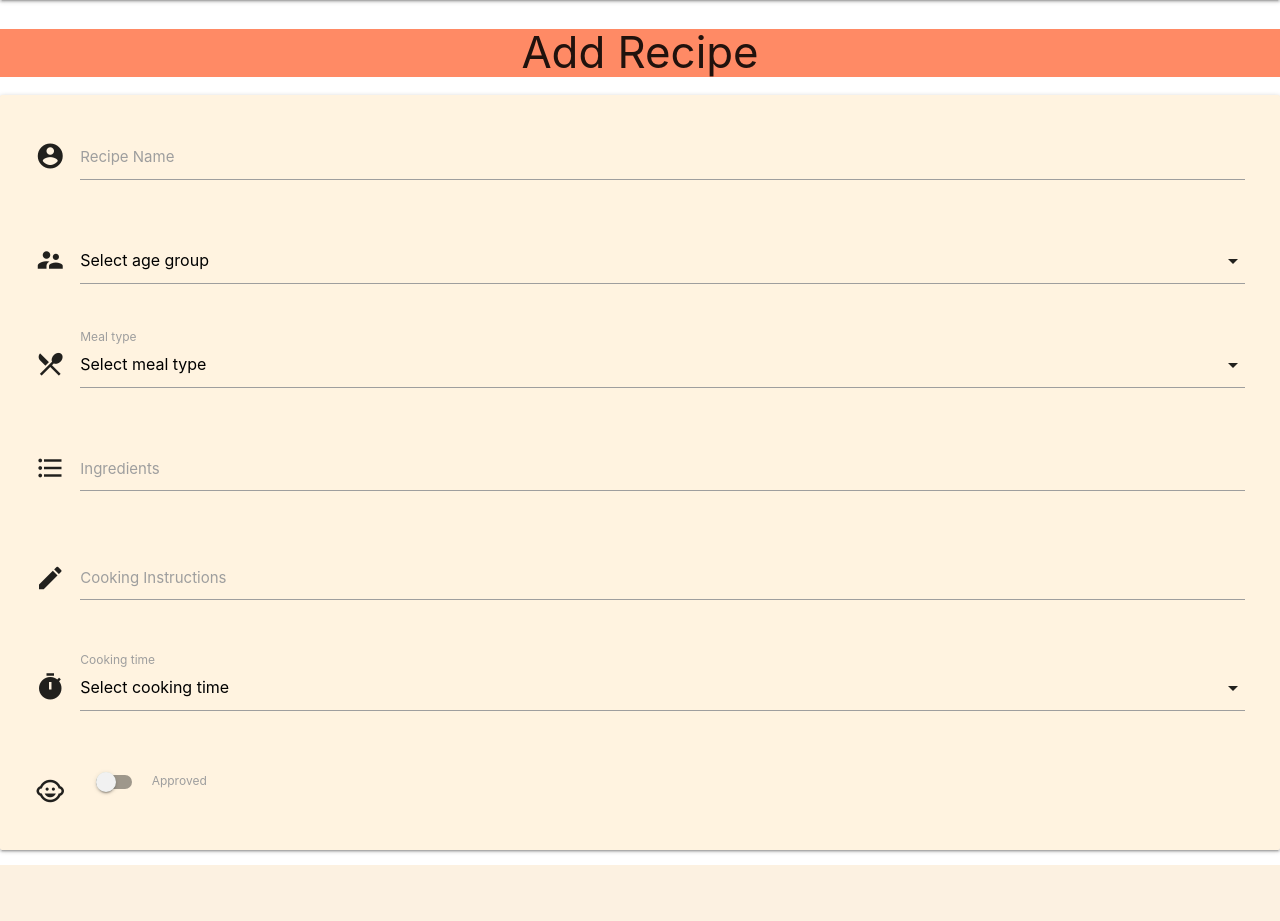
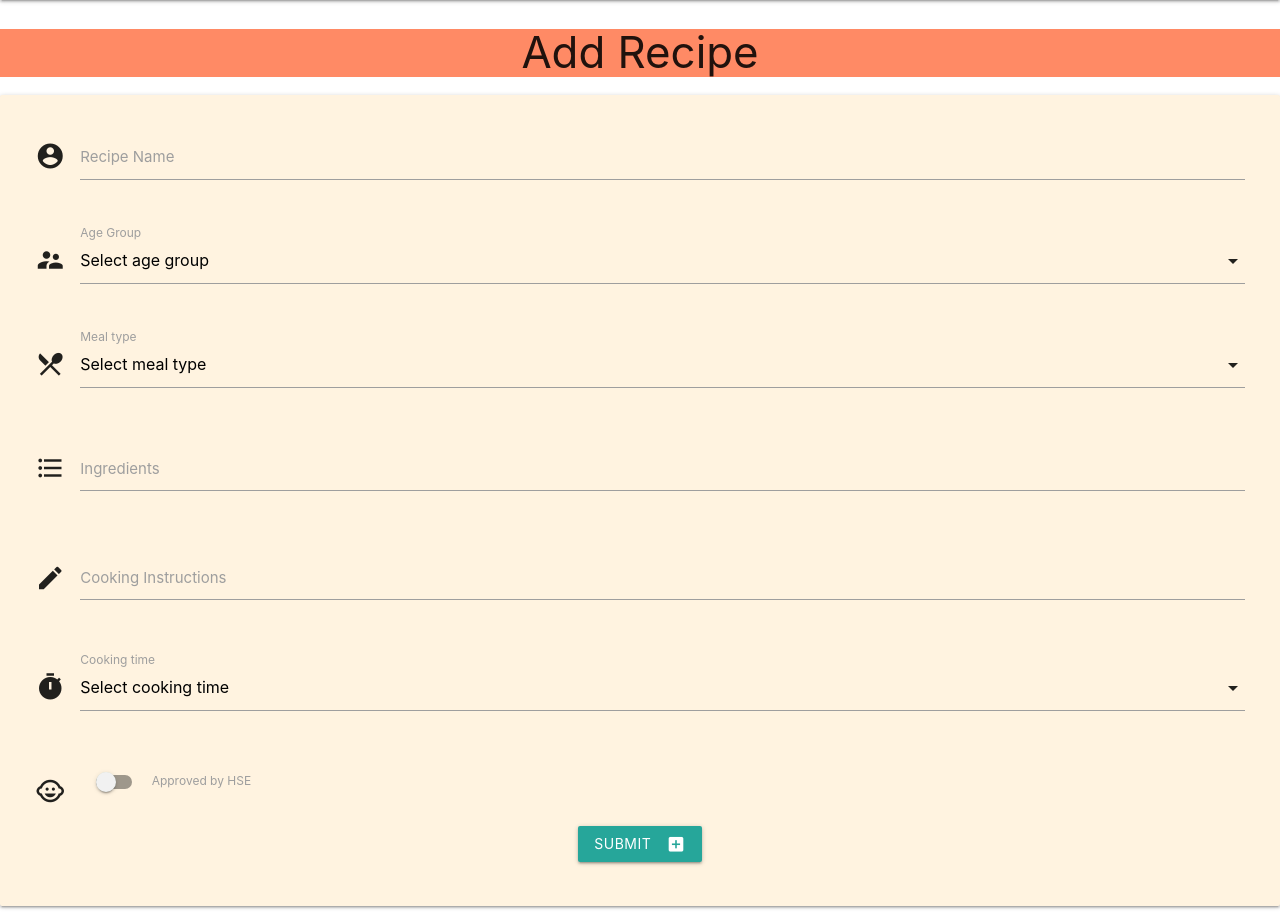
Before and after one commit to olga-od-ua/MS3repo, a Flask app: page /add_recipe in a window 1280 px wide. Shown: the part 64-985 px from the top of the page. Before the commit the page ends 929 px from the top, so only its background shows below. Run offline with Flask 2, Linux system fonts and the light colour scheme; data that the repository does not hold is empty; some libraries are stand-ins or nearby versions.

Commit message:
Build add recipes to db functionality

```diff
--- a/app.py
+++ b/app.py
@@ -100,8 +100,24 @@ def signOut():
     return redirect(url_for("signIn"))
 
 
-@app.route("/add_recipe")
+@app.route("/add_recipe", methods=["GET", "POST"])
 def add_recipe():
+    if request.method == "POST":
+        HSE_approved = "on" if request.form.get("HSE_approved") else "off"
+        recipe = {
+            "recipe_name": request.form.get("recipe_name"),
+            "age_group": request.form.get("age_group"),
+            "meal_type": request.form.get("meal_type"),
+            "ingredients": request.form.getlist("ingredients"),
+            "cooking_instructions": request.form.get("cooking_instructions"),
+            "HSE_approved": HSE_approved,
+            "cooking_time": request.form.get("cooking_time"),
+            "created_by": session["user"]
+        }
+        mongo.db.recipes.insert_one(recipe)
+        flash("Recipe Successfully Added")
+        return redirect(url_for("get_recipes"))
+
     categories = mongo.db.categories.find()
     meal_types = mongo.db.meal_types.find()
     cooking_time = mongo.db.cooking_time.find()
--- a/static/css/style.css
+++ /dev/null
@@ -1,3 +0,0 @@
-.select-text {
-    color: orangered;
-}
--- a/templates/add_recipe.html
+++ b/templates/add_recipe.html
@@ -4,7 +4,8 @@
 <h3 class="deep-orange lighten-2 center-align">Add Recipe</h3>
 
 <div class="row card-panel orange lighten-5">
-    <form class="col s12" method="POST" action="">
+    <form class="col s12" method="POST" action="{{ url_for('add_recipe') }}">
+        <!-- recipe name -->
         <div class="row">
             <div class="input-field col s12">
                 <i class="material-icons prefix">account_circle</i>
@@ -13,6 +14,7 @@
                 <label for="recipe_name">Recipe Name</label>
             </div>
         </div>
+        <!-- age group -->
         <div class="row">
             <div class="input-field col s12">
                 <i class="material-icons prefix">supervisor_account</i>
@@ -22,9 +24,10 @@
                         <option value="{{ category.age_group }}">{{ category.age_group }}</option>
                     {% endfor %}
                 </select>
-                <label for="age_group"></label>
+                <label for="age_group">Age Group</label>
             </div>
         </div>
+        <!-- meal type -->
         <div class="row">
             <div class="input-field col s12">
                 <i class="material-icons prefix">local_dining</i>
@@ -37,6 +40,7 @@
                 <label for="meal_type">Meal type</label>
             </div>
         </div>
+        <!-- ingredients -->
         <div class="row">
             <div class="input-field col s12">
                 <i class="material-icons prefix">format_list_bulleted</i>
@@ -45,7 +49,7 @@
                 <label for="ingredients">Ingredients</label>
             </div>
         </div>
-
+        <!-- cooking instructions -->
         <div class="row">
             <div class="input-field col s12">
                 <i class="material-icons prefix">create</i>
@@ -54,6 +58,7 @@
                 <label for="cooking_instructions">Cooking Instructions</label>
             </div>
         </div>
+        <!-- cooking time -->
         <div class="row">
             <div class="input-field col s12">
                 <i class="material-icons prefix">timer</i>
@@ -66,16 +71,25 @@
                 <label for="cooking_time">Cooking time</label>
             </div>
         </div>
+        <!-- HSE approval toggle -->
         <div class="row">
             <div class="input-field col s12">
                 <div class="switch">
                     <i class="material-icons prefix">child_care</i>
                     <label for="HSE_approved">
-                      <input type="checkbox" id="HSE_approved" name="HSE_approved">
-                      <span class="lever"></span>
-                      Approved
+                        <input type="checkbox" id="HSE_approved" name="HSE_approved">
+                        <span class="lever"></span>
+                        Approved by HSE
                     </label>
-                  </div>
+                </div>
+            </div>
+        </div>
+        <!-- submit new recipe form button -->
+        <div class="row">
+            <div class="col s12 center-align">
+                <button class="btn waves-effect waves-light" type="submit">Submit
+                    <i class="material-icons right">add_box</i>
+                </button>
             </div>
         </div>
     </form>
--- a/templates/recipes.html
+++ b/templates/recipes.html
@@ -1,5 +1,6 @@
 {% extends "base.html" %}
 {% block content %}
+    <h3 class="deep-orange lighten-2 center-align">All Recipes</h3>
 
     <ul class="collapsible">
         {% for recipe in recipes %}
@@ -12,12 +13,14 @@
                 {{ recipe.recipe_name }}<br>
                 {{ recipe.age_group }}
 
+
             </div>
             <div class="collapsible-body">
                 <p>{{ recipe.meal_type }}</p>
                 <p>{{ recipe.ingredients }}</p>
                 <p>{{ recipe.cooking_instructions }}</p>
                 <p>{{ recipe.HSE_approved}}</p>
+                <p><em>Added by: {{ recipe.created_by }}</em></p>
             </div>
         </li>
         {% endfor %}
```
